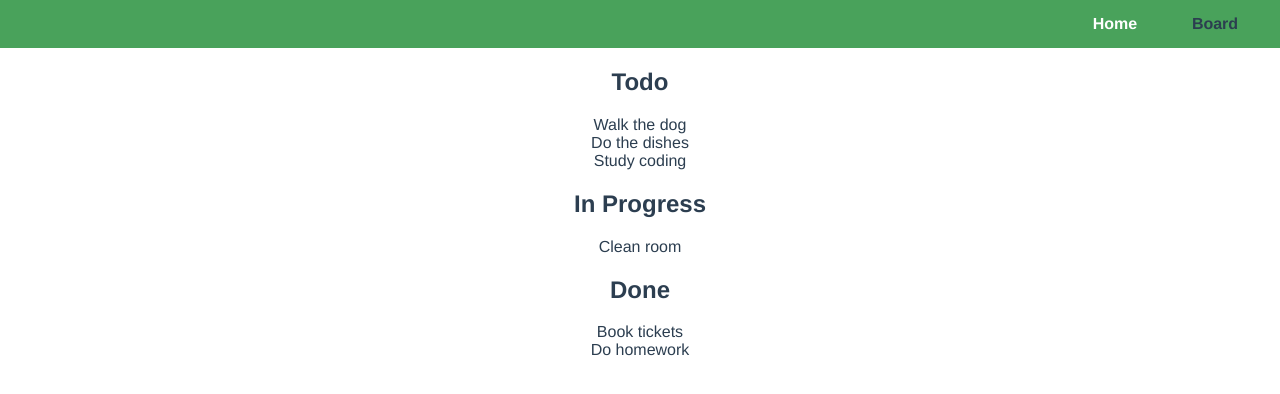
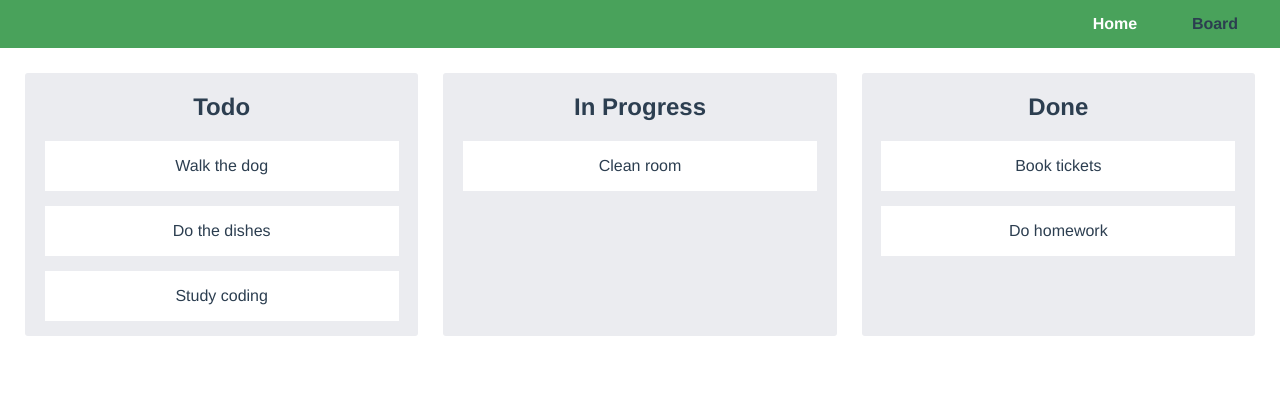
Before and after one commit to mark-drastrup/vrello, a Vue app: page /#/board in a window 1280 px wide. Shown: the top 394 px of the page. Built offline with nearby package versions, Linux system fonts and the light colour scheme.

Commit message:
Applying initial styling to cards

```diff
--- a/src/views/Board.vue
+++ b/src/views/Board.vue
@@ -1,19 +1,31 @@
 <template>
   <div class="board">
+    <div class="board__column">
       <h2>Todo</h2>
-    <draggable v-model="todos" group="tasks">
-      <div v-for="todo in todos" :key="todo.id">{{todo.text}}</div>
+      <draggable v-model="todos" group="tasks" class="card__wrapper">
+        <div v-for="todo in todos" :key="todo.id" class="card">
+          <p>{{todo.text}}</p>
+        </div>
       </draggable>
+    </div>
 
+    <div class="board__column">
       <h2>In Progress</h2>
-    <draggable v-model="inProgress" group="tasks">
-      <div v-for="todo in inProgress" :key="todo.id">{{todo.text}}</div>
+      <draggable v-model="inProgress" group="tasks" class="card__wrapper">
+        <div v-for="todo in inProgress" :key="todo.id" class="card">
+          <p>{{todo.text}}</p>
+        </div>
       </draggable>
+    </div>
 
+    <div class="board__column">
       <h2>Done</h2>
-    <draggable v-model="done" group="tasks">
-      <div v-for="todo in done" :key="todo.id">{{todo.text}}</div>
+      <draggable v-model="done" group="tasks" class="card__wrapper">
+        <div v-for="todo in done" :key="todo.id" class="card">
+          <p class="card__title">{{todo.text}}</p>
+        </div>
       </draggable>
+    </div>
   </div>
 </template>
 
@@ -51,3 +63,32 @@ export default {
   }
 };
 </script>
+
+<style scoped lang="scss">
+.board {
+  display: grid;
+  grid-template-rows: 1fr;
+  grid-template-columns: 1fr 1fr 1fr;
+  grid-gap: 25px;
+  justify-content: space-around;
+  padding: 25px;
+}
+
+.board__column {
+  border-radius: 3px;
+  background-color: #ebecf0;
+}
+
+.card__wrapper {
+  display: flex;
+  flex-direction: column;
+  justify-content: center;
+  align-items: center;
+}
+
+.card {
+  background-color: #fff;
+  width: 90%;
+  margin-bottom: 15px;
+}
+</style>
```
Lines whose indentation alone changed are shown as unchanged.
